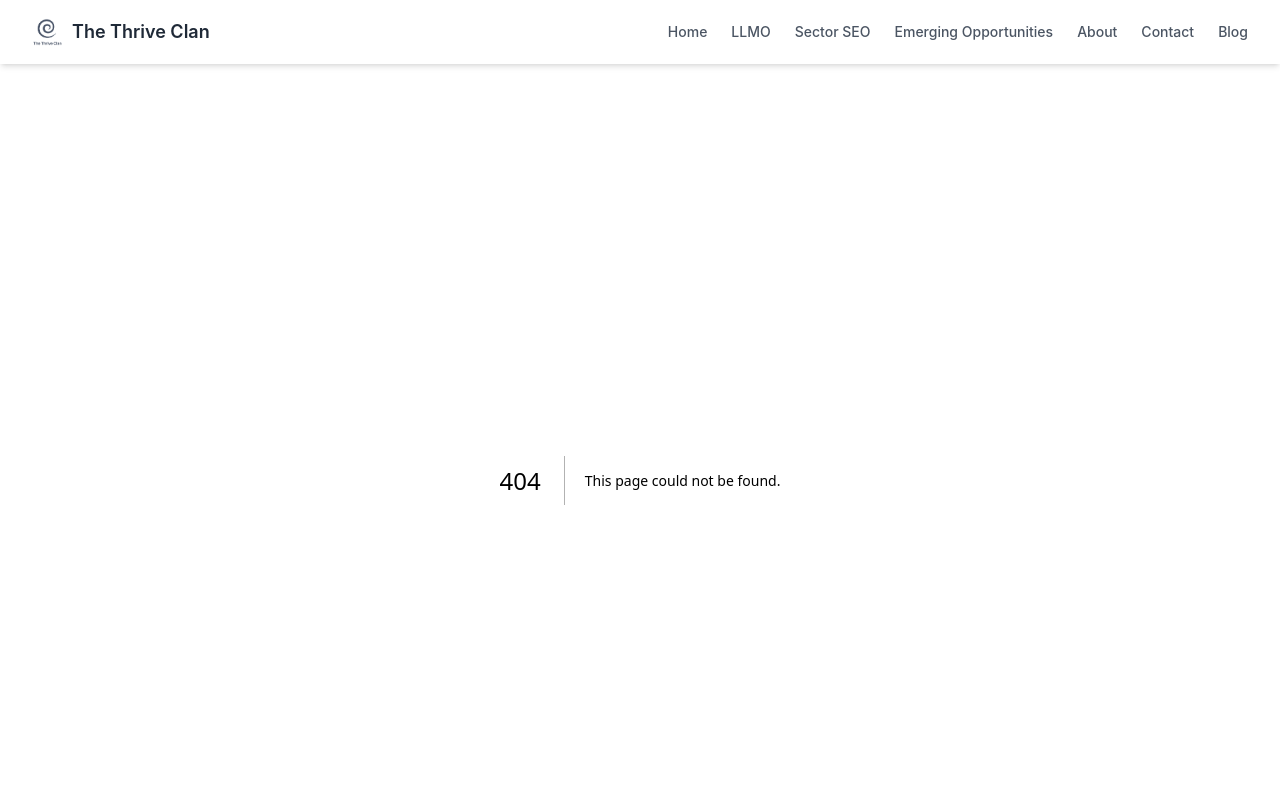
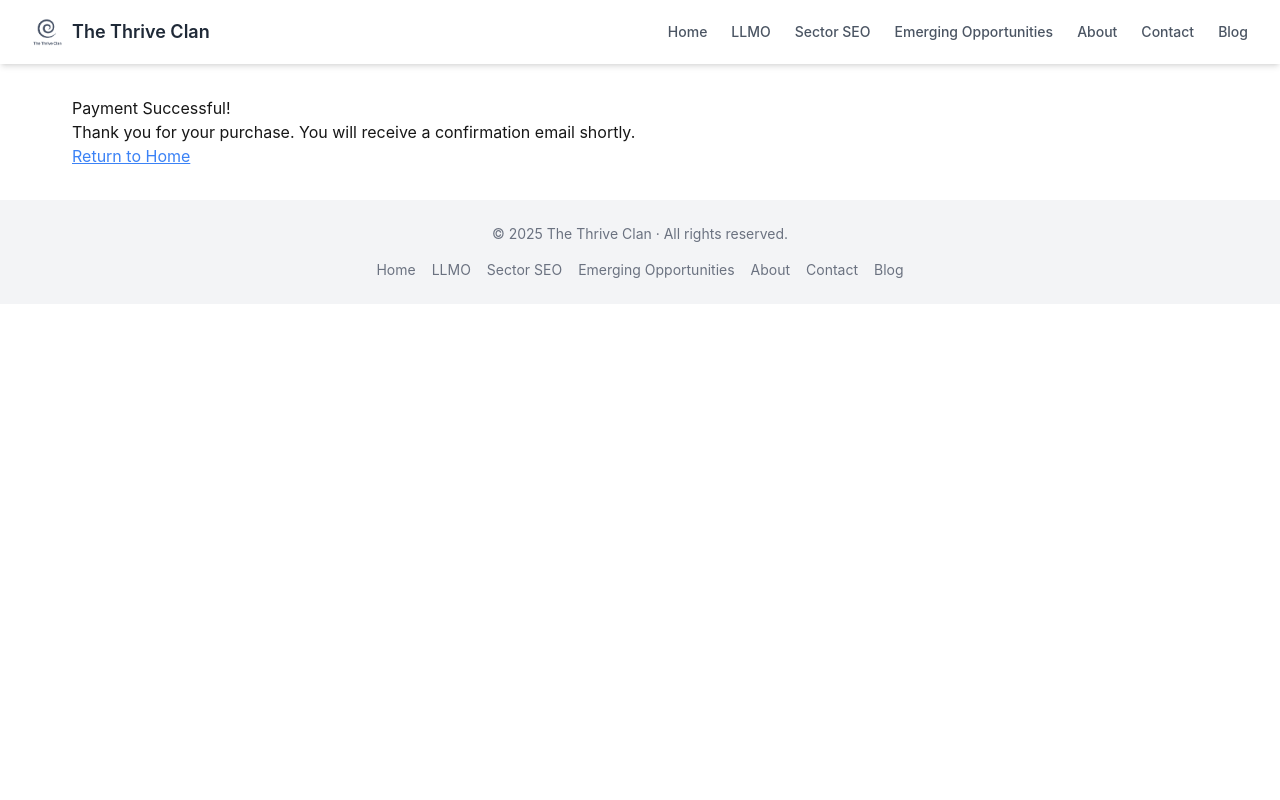
Before and after one commit to thriveuniverse/thethriveclan, a Next.js app: page /success in a window 1280 px wide. Before the commit this address had no page. Shown: the top 800 px of the page. Built offline with nearby package versions, Linux system fonts and the light colour scheme.

Commit message:
success and cancel pages

```diff
--- /dev/null
+++ b/app/cancel/page.tsx
@@ -0,0 +1,9 @@
+export default function CancelPage() {
+  return (
+    <div className="p-4">
+      <h1>Payment Cancelled</h1>
+      <p>Your payment was cancelled. Please try again or contact support.</p>
+      <a href="/packages/1" className="text-blue-500 underline">Try Again</a>
+    </div>
+  );
+}
--- /dev/null
+++ b/app/success/page.tsx
@@ -0,0 +1,9 @@
+export default function SuccessPage() {
+  return (
+    <div className="p-4">
+      <h1>Payment Successful!</h1>
+      <p>Thank you for your purchase. You will receive a confirmation email shortly.</p>
+      <a href="/" className="text-blue-500 underline">Return to Home</a>
+    </div>
+  );
+}
```
